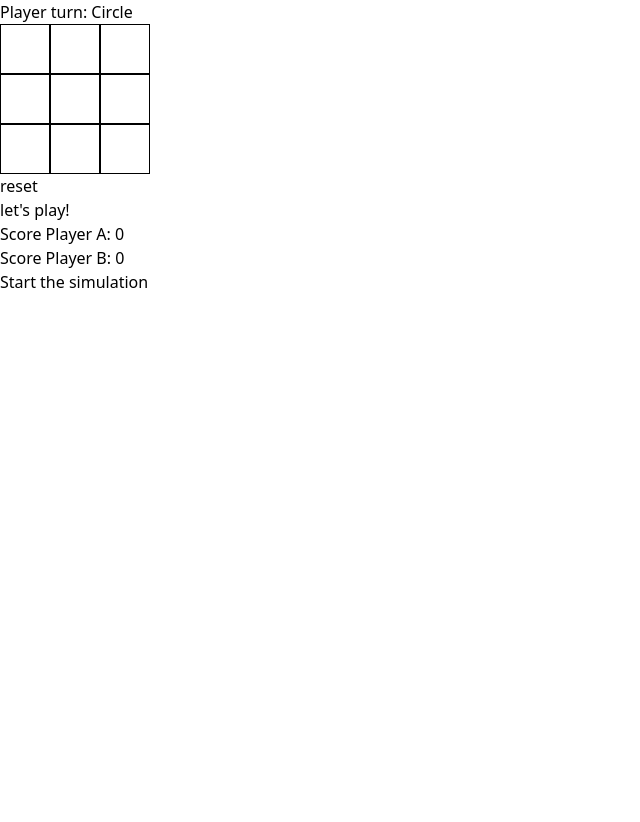
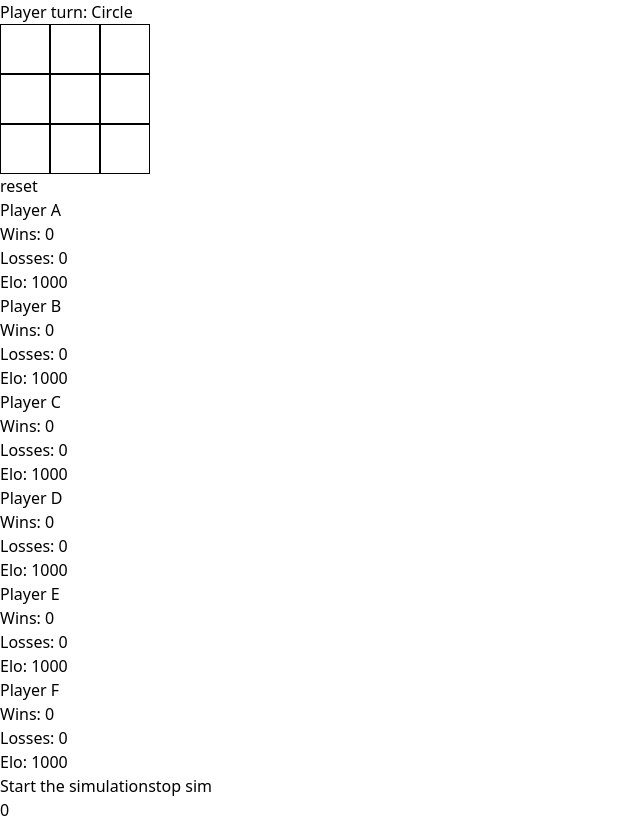
Before and after one commit to Ethan721au/training, a Next.js app: page / in a window 1280 px wide. Shown: the whole page, without its empty margins (0-640 px from the left). Before the commit the page ends 800 px from the top, so only its background shows below. Built offline with nearby package versions, Linux system fonts and the light colour scheme.

Commit message:
wizanitix

```diff
--- a/src/components/Wizanitix/Wizanitix.tsx
+++ b/src/components/Wizanitix/Wizanitix.tsx
@@ -1,58 +1,87 @@
 "use client";
 
-import { useState } from "react";
+import React, { useRef, useState } from "react";
 import resultSelector from "./resultSelector";
+import { outcomes, defaultPlayers } from "./constants";
+import { determineEloScore } from "./lib";
 
 export default function Wizanitix() {
-  const gameOutcomes = ["wins", "lose", "draw"];
-  const scores = {
-    wins: 3,
-    lose: 0,
-    draw: 0.5,
+  const [players, setPlayers] = useState(defaultPlayers);
+  const intervalID = useRef();
+  const gamePlayed = useRef(0);
+
+  const determineOpponents = () => {
+    const firstOpponent = players[Math.floor(Math.random() * players.length)];
+
+    const remainingPlayers = players.filter(
+      (player) => player.id !== firstOpponent.id
+    );
+    const secondOpponent =
+      remainingPlayers[Math.floor(Math.random() * remainingPlayers.length)];
+    return [firstOpponent, secondOpponent];
   };
-  const probabilities = {
-    wins: 0.45,
-    lose: 0.45,
-    draw: 0.5,
-  };
-  const players = ["A", "B"];
-  const [scorePlayerA, setScorePlayerA] = useState(0);
-  const [scorePlayerB, setScorePlayerB] = useState(0);
 
-  const [result, setResult] = useState<string | undefined>("let's play!");
+  const updateElo = () => {
+    console.log("updateElo");
+    gamePlayed.current += 1;
+    const opponents = determineOpponents();
+    console.log("opponents", opponents);
+    const outcome = resultSelector(outcomes);
+    console.log("outcome", outcome);
 
-  const determineGameResult = () => {
-    const result = resultSelector(gameOutcomes, probabilities);
-
-    if (result === "wins") {
-      setScorePlayerA((prevScore) => prevScore + scores.wins);
-      setResult("Player A wins");
-    } else if (result === "lose") {
-      setScorePlayerB((prevScore) => prevScore + scores.wins);
-      setResult("Player B wins");
-    } else {
-      setScorePlayerA((prevScore) => prevScore + scores.draw);
-      setScorePlayerB((prevScore) => prevScore + scores.draw);
-      setResult(`It's a draw`);
-    }
+    setPlayers((prevPlayers) => {
+      const updatedPlayers = [...prevPlayers].map((player) =>
+        player.id === opponents[0].id
+          ? {
+              ...player,
+              elo:
+                outcome === "win"
+                  ? player.elo +
+                    determineEloScore(player.elo, opponents[1].elo, "win")
+                  : player.elo +
+                    determineEloScore(player.elo, opponents[1].elo, "loss"),
+              wins: outcome === "win" ? player.wins + 1 : player.wins,
+              losses: outcome === "loss" ? player.losses + 1 : player.losses,
+            }
+          : player.id === opponents[1].id
+            ? {
+                ...player,
+                elo:
+                  outcome === "win"
+                    ? player.elo +
+                      determineEloScore(player.elo, opponents[0].elo, "loss")
+                    : player.elo +
+                      determineEloScore(player.elo, opponents[0].elo, "win"),
+                wins: outcome === "loss" ? player.wins + 1 : player.wins,
+                losses: outcome === "win" ? player.losses + 1 : player.losses,
+              }
+            : player
+      );
+      return updatedPlayers;
+    });
   };
 
   const startSimulation = () => {
-    const interval = setInterval(() => {
-      determineGameResult();
-    }, 200);
+    // updateElo();
+    intervalID.current = setInterval(() => {
+      updateElo();
+    }, 100);
     setTimeout(() => {
-      clearInterval(interval);
-    }, 5000);
+      clearInterval(intervalID.current);
+    }, 500000);
   };
 
   return (
     <>
-      <div>{result}</div>
-      <div>
-        <p>{`Score Player ${players[0]}: ${scorePlayerA}`}</p>
-        <p>{`Score Player ${players[1]}: ${scorePlayerB}`}</p>
-      </div>
+      {players.map((player) => (
+        <div key={player.id}>
+          <p>{`Player ${player.name}`}</p>
+          <p>{`Wins: ${player.wins}`}</p>
+          <p>{`Losses: ${player.losses}`}</p>
+          <p>{`Elo: ${player.elo.toFixed(0)}`}</p>
+        </div>
+      ))}
+
       <button
         onClick={() => {
           startSimulation();
@@ -60,6 +89,14 @@ export default function Wizanitix() {
       >
         Start the simulation
       </button>
+      <button
+        onClick={() => {
+          clearInterval(intervalID.current);
+        }}
+      >
+        stop sim
+      </button>
+      <div>{gamePlayed.current}</div>
     </>
   );
 }
--- /dev/null
+++ b/src/components/Wizanitix/constants.ts
@@ -0,0 +1,50 @@
+export const startingElo = 1000;
+
+export const outcomes = ["win", "loss"];
+
+export const defaultPlayers = [
+  {
+    id: 1,
+    name: "A",
+    elo: startingElo,
+    wins: 0,
+    losses: 0,
+  },
+  {
+    id: 2,
+    name: "B",
+    elo: startingElo,
+    wins: 0,
+    losses: 0,
+  },
+  {
+    id: 3,
+    name: "C",
+    elo: startingElo,
+    wins: 0,
+    losses: 0,
+  },
+  {
+    id: 4,
+    name: "D",
+    elo: startingElo,
+    wins: 0,
+    losses: 0,
+  },
+  {
+    id: 5,
+    name: "E",
+    elo: startingElo,
+    wins: 0,
+    losses: 0,
+  },
+  {
+    id: 6,
+    name: "F",
+    elo: startingElo,
+    wins: 0,
+    losses: 0,
+  },
+];
+
+export const k = 32;
--- /dev/null
+++ b/src/components/Wizanitix/lib.ts
@@ -0,0 +1,18 @@
+import { k } from "./constants";
+
+export const determineEloScore = (
+  elo: number,
+  opponentElo: number,
+  result: string
+) => {
+  const actualScore = result === "win" ? 1 : 0;
+  console.log("determineEloScore");
+  console.log(elo, opponentElo, actualScore);
+
+  return (
+    k *
+    (actualScore -
+      Math.pow(10, elo / 400) /
+        (Math.pow(10, elo / 400) + Math.pow(10, opponentElo / 400)))
+  );
+};
--- a/src/components/Wizanitix/resultSelector.ts
+++ b/src/components/Wizanitix/resultSelector.ts
@@ -1,6 +1,6 @@
 export default function resultSelector(
-  results: string[],
-  probabilities: object
+  results: string[]
+  // probabilities: object
 ) {
   const randomResult = results[Math.floor(Math.random() * results.length)];
   return randomResult;
```
